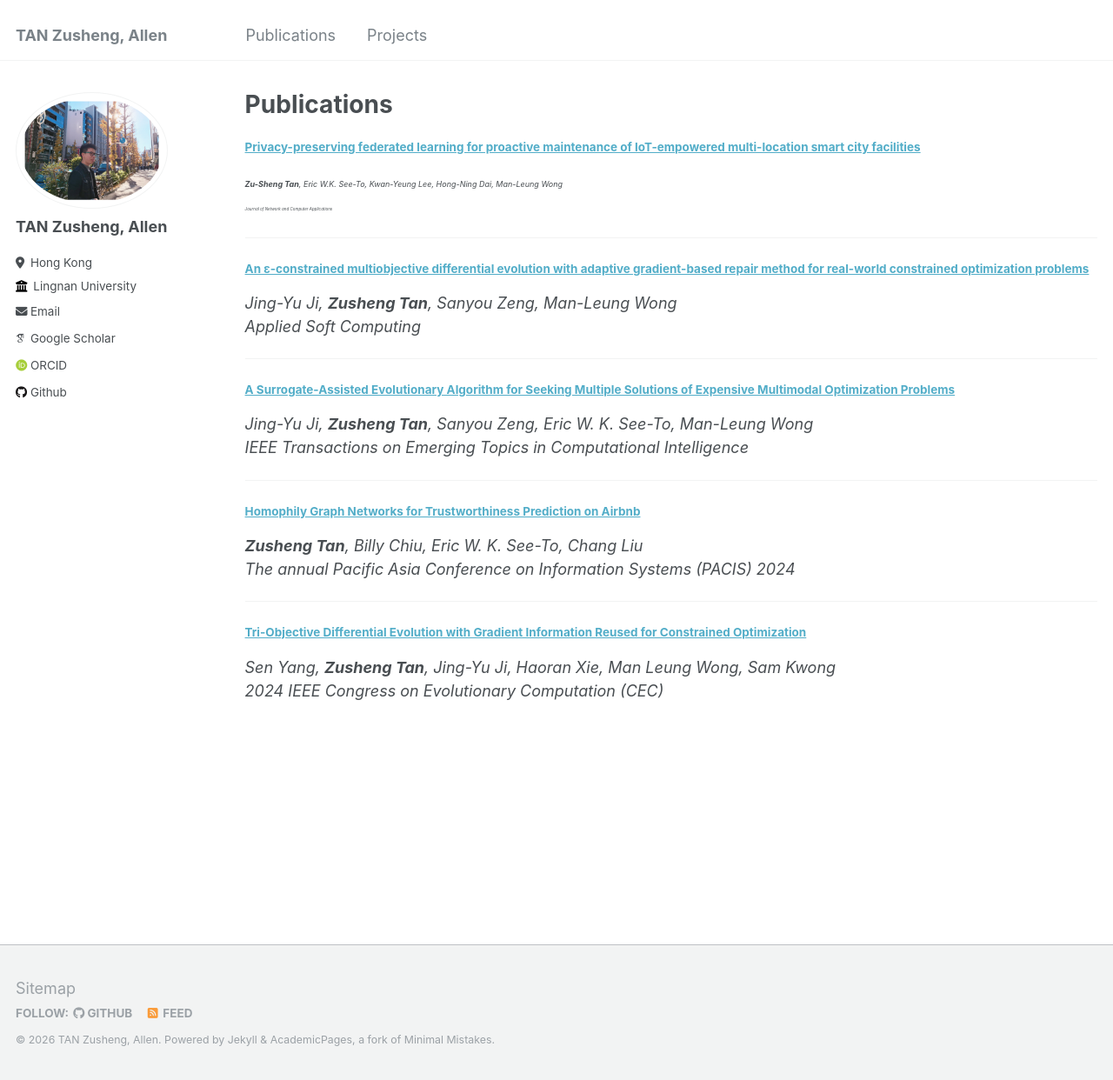
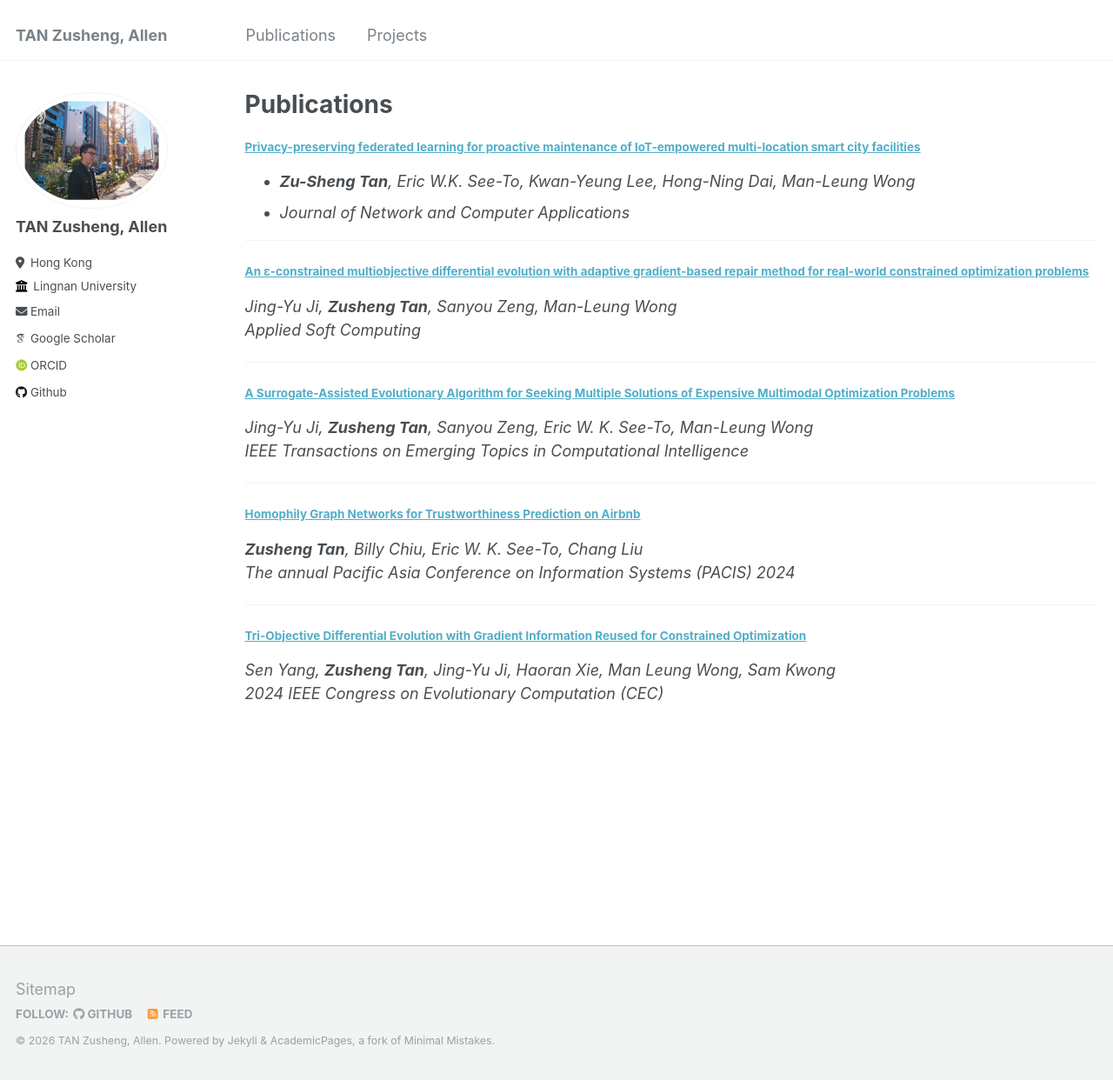
Before and after one commit to allent4n/allent4n.github.io, a Jekyll site: the page built from _pages/publications.md, in a window 1280 px wide and 1242 px high. Shown: the whole window at 87% size. Built offline with Jekyll 4.4.1, drawn with Linux system fonts in a browser that asks for light colours; some web fonts are replaced.

Commit message:
Update publications.md

```diff
--- a/_pages/publications.md
+++ b/_pages/publications.md
@@ -6,8 +6,8 @@ author_profile: true
 ---
 
 #### [Privacy-preserving federated learning for proactive maintenance of IoT-empowered multi-location smart city facilities](https://www.sciencedirect.com/science/article/abs/pii/S1084804524001735?via%3Dihub)
-<span style="font-size: 0.5em;"> ***Zu-Sheng Tan**, Eric W.K. See-To, Kwan-Yeung Lee, Hong-Ning Dai, Man-Leung Wong*
-<span style="font-size: 0.5em;"> *Journal of Network and Computer Applications*
+* ***Zu-Sheng Tan**, Eric W.K. See-To, Kwan-Yeung Lee, Hong-Ning Dai, Man-Leung Wong*
+* *Journal of Network and Computer Applications*
 
 ---
 #### [An ɛ-constrained multiobjective differential evolution with adaptive gradient-based repair method for real-world constrained optimization problems](https://www.sciencedirect.com/science/article/abs/pii/S1568494623012206)
```
